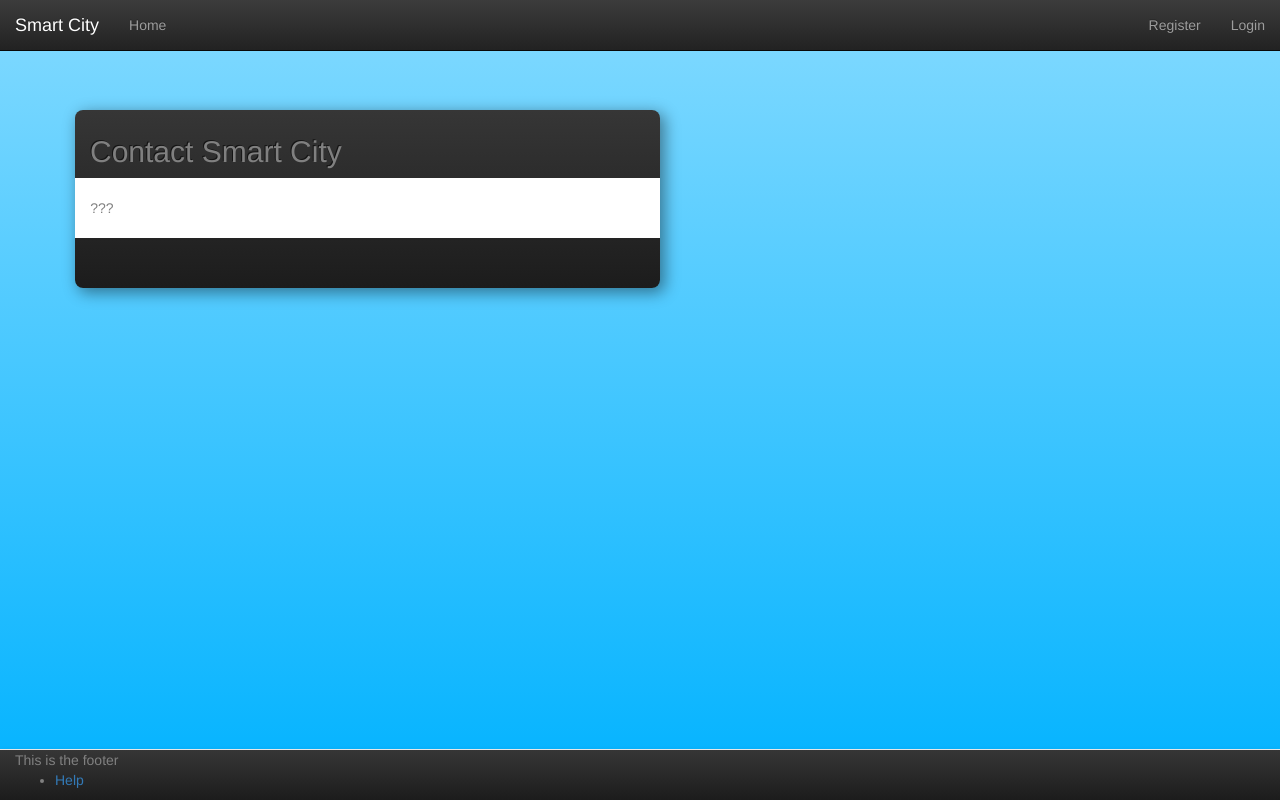
After one commit to TotallyMelvin/Smart-City-Project, a Django app: page /home/help/ in a window 1280 px wide. The commit adds this page. Run offline with Django 3.2, Linux system fonts and the light colour scheme; some libraries are stand-ins or nearby versions.

Commit message:
Created Help Page

```diff
--- a/accounts/static/css/indexPage.css
+++ b/accounts/static/css/indexPage.css
@@ -87,6 +87,16 @@
 	margin-right: -14.75px;
 }
 
+.welcome p {
+	background: white;
+	color: grey;
+	padding-top: 20px;
+	padding-bottom: 20px;
+	padding-left: 15px;
+	margin-left: -14.75px;
+	margin-right: -14.75px;
+}
+
 .login h2{
 	padding-top: 5px;
 	color: grey;
@@ -105,3 +115,31 @@ body {
 html {
 	height: 100% !important;
 }
+
+.contact {
+	background: linear-gradient(0deg, #1c1c1c, #363636);
+	color: white;
+	padding-bottom: 40px;
+	margin-top: 50px;
+	border-radius: 8px;
+	margin-left: 20px;
+	margin-right: 20px;
+	box-shadow: 4px 4px 15px 1px rgba(0, 0, 0, 0.42);
+	z-index: 10;
+}
+
+.contact h2{
+	padding-top: 5px;
+	color: grey;
+	text-shadow: -1px -1px 0px #141414;
+}
+
+.contact p {
+	background: white;
+	color: grey;
+	padding-top: 20px;
+	padding-bottom: 20px;
+	padding-left: 15px;
+	margin-left: -14.75px;
+	margin-right: -14.75px;
+}
--- a/accounts/templates/accounts/footer.html
+++ b/accounts/templates/accounts/footer.html
@@ -1,5 +1,8 @@
 <nav class="navbar navbar-default navbar-fixed-bottom">
   <div class="container-fluid footer">
       This is the footer
+	   <ul>
+        <li><a href="/home/help">Help<span class="sr-only">(current)</span></a></li>
+      </ul>
   </div><!-- /.container-fluid -->
 </nav>
--- /dev/null
+++ b/accounts/templates/accounts/help.html
@@ -0,0 +1,22 @@
+{% extends "accounts/base.html" %}
+
+{% block content %}
+{% include 'accounts/navBar.html' %}
+<div class="help">
+<br>
+<br>
+<br>
+<div class="container">
+<div class="row">
+	<div class="col-sm-6 contact">
+		<h2>Contact Smart City</h2>
+		<p>???
+		</p>
+	</div>
+	<div class="col-sm-1">
+	</div>
+</div>
+</div>
+</div>
+
+{% endblock %}
--- a/accounts/templates/accounts/navBar.html
+++ b/accounts/templates/accounts/navBar.html
@@ -14,7 +14,7 @@
     <!-- Collect the nav links, forms, and other content for toggling -->
     <div class="collapse navbar-collapse" id="bs-example-navbar-collapse-1">
       <ul class="nav navbar-nav">
-        <li class="active"><a href="/home">Home <span class="sr-only">(current)</span></a></li>
+        <li><a href="/home">Home <span class="sr-only">(current)</span></a></li>
           {% if user.is_authenticated %}
         <li><a href="/home/map">Map</a></li>
           {% endif %}
--- a/accounts/urls.py
+++ b/accounts/urls.py
@@ -12,6 +12,7 @@ urlpatterns = [
     url(r'^extraInfo/$', views.extraInfo, name='extraInfo'),
     url(r'^map/$', MapView.as_view(), name='map'),
     url(r'^profile/$', views.profile, name='profile'),
-    url(r'^profile/edit_profile/$', views.edit_profile, name='edit_profile')
+    url(r'^profile/edit_profile/$', views.edit_profile, name='edit_profile'),
+    url(r'^help/$', views.help, name='help'),
     #url(r'^maps/$', MapView.as_view(), name='map')
 ]
--- a/accounts/views.py
+++ b/accounts/views.py
@@ -87,3 +87,6 @@ class MapView(TemplateView): ## the maps page of the website
         ## return to the UI
         args = {'form': form, 'map_link': self.map_au_link}
         return render(request, self.template_name, args)
+
+def help(request):
+    return render(request, 'accounts/help.html')
```
Also changed, not shown: accounts/templates/accounts/logout.html (+8 -4 lines), accounts/templates/accounts/home.html (line endings or trailing spaces), db.sqlite3.
